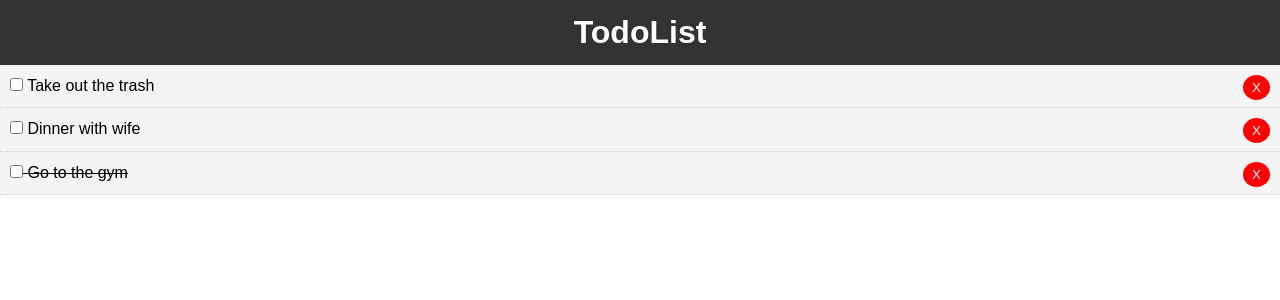
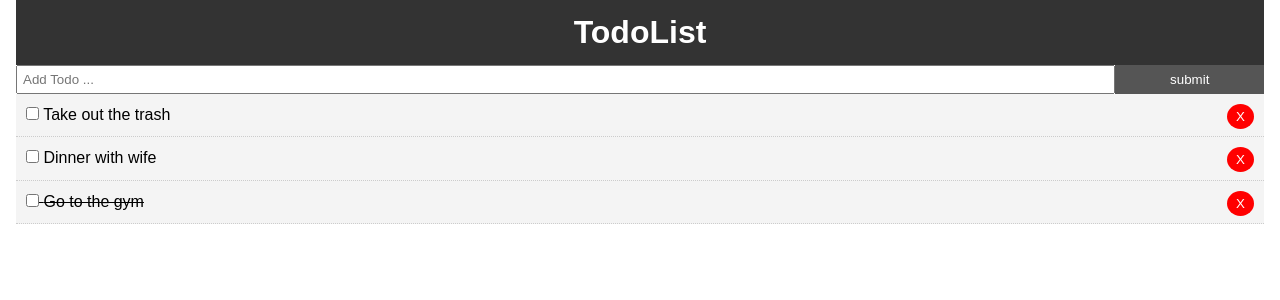
Before and after one commit to MerlotBot/react-todo-app, a React (Create React App) app: page / in a window 1280 px wide. Shown: the top 300 px of the page. Built offline with nearby package versions, Linux system fonts and the light colour scheme.

Commit message:
added AddTodo component with submit button; next step: add functionality

```diff
--- a/src/App.css
+++ b/src/App.css
@@ -13,3 +13,20 @@
   color: #333;
   text-decoration: none;
 }
+
+.container {
+  padding: 0 1rem;
+}
+
+.btn {
+  display: inline-block;
+  border: none;
+  background: #555;
+  color: #fff;
+  padding: 7px 20px;
+  cursor: pointer;
+}
+
+.btn:hover {
+  background: #666;
+}
--- a/src/App.js
+++ b/src/App.js
@@ -1,6 +1,7 @@
 import React, { Component } from "react";
 import Todos from "../src/components/Todos";
 import Header from "../src/components/layout/Header";
+import AddTodo from "../src/components/addTodo/AddTodo";
 
 import "./App.css";
 
@@ -47,13 +48,16 @@
   render() {
     return (
       <div className="App">
+        <div className="container">
           <Header />
+          <AddTodo />
           <Todos
             todos={this.state.todos}
             markComplete={this.markComplete}
             delTodo={this.delTodo}
           />
         </div>
+      </div>
     );
   }
 }
--- /dev/null
+++ b/src/components/addTodo/AddTodo.js
@@ -0,0 +1,22 @@
+import React, { Component } from "react";
+
+export default class AddTodo extends Component {
+  render() {
+    return (
+      <form style={{ display: "flex" }}>
+        <input
+          type="text"
+          name="title"
+          style={{ flex: "10", padding: "5px" }}
+          placeholder="Add Todo ..."
+        />
+        <input
+          type="submit"
+          value="submit"
+          className="btn"
+          style={{ flex: "1" }}
+        />
+      </form>
+    );
+  }
+}
```
Lines whose indentation alone changed are shown as unchanged.
